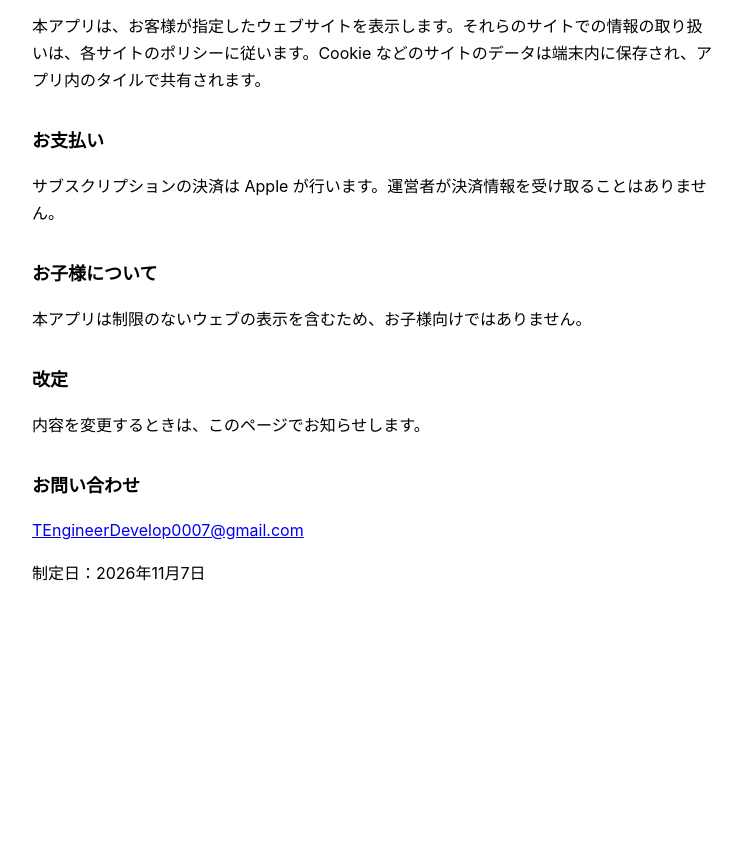
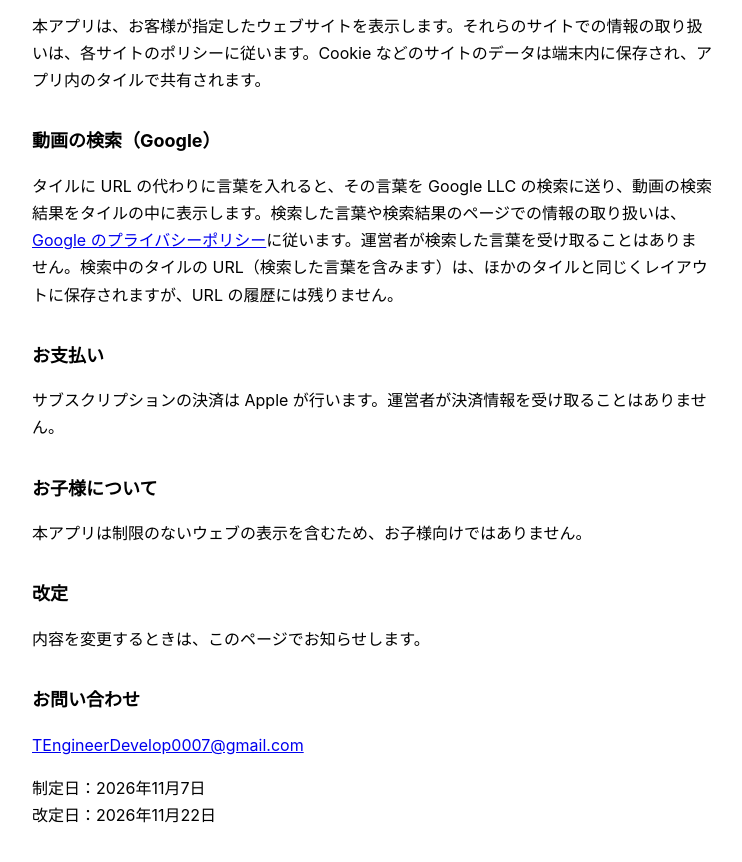
Before and after one commit to fukusefeb-dev/fukusefeb-dev.github.io, a plain HTML site: page multimovie/privacy.html in a window 1280 px wide. Shown: the part 1123-1985 px from the top of the page, without its empty margins (268-1010 px from the left). Before the commit the page ends 1751 px from the top, so only its background shows below. Drawn offline with Linux system fonts and the light colour scheme.

Commit message:
MultiMovie: update privacy policy for v1.2.0

```diff
--- a/multimovie/privacy.html
+++ b/multimovie/privacy.html
@@ -17,6 +17,8 @@
 <p>Google によるデータの取り扱いについては、<a href="https://policies.google.com/technologies/partner-sites">Google のポリシー</a>をご覧ください。</p>
 <h2>表示するウェブサイト</h2>
 <p>本アプリは、お客様が指定したウェブサイトを表示します。それらのサイトでの情報の取り扱いは、各サイトのポリシーに従います。Cookie などのサイトのデータは端末内に保存され、アプリ内のタイルで共有されます。</p>
+<h2>動画の検索（Google）</h2>
+<p>タイルに URL の代わりに言葉を入れると、その言葉を Google LLC の検索に送り、動画の検索結果をタイルの中に表示します。検索した言葉や検索結果のページでの情報の取り扱いは、<a href="https://policies.google.com/privacy">Google のプライバシーポリシー</a>に従います。運営者が検索した言葉を受け取ることはありません。検索中のタイルの URL（検索した言葉を含みます）は、ほかのタイルと同じくレイアウトに保存されますが、URL の履歴には残りません。</p>
 <h2>お支払い</h2>
 <p>サブスクリプションの決済は Apple が行います。運営者が決済情報を受け取ることはありません。</p>
 <h2>お子様について</h2>
@@ -25,5 +27,5 @@
 <p>内容を変更するときは、このページでお知らせします。</p>
 <h2>お問い合わせ</h2>
 <p><a href="mailto:TEngineerDevelop0007@gmail.com">TEngineerDevelop0007@gmail.com</a></p>
-<p>制定日：2026年11月7日</p>
+<p>制定日：2026年11月7日<br>改定日：2026年11月22日</p>
 </body></html>
```
